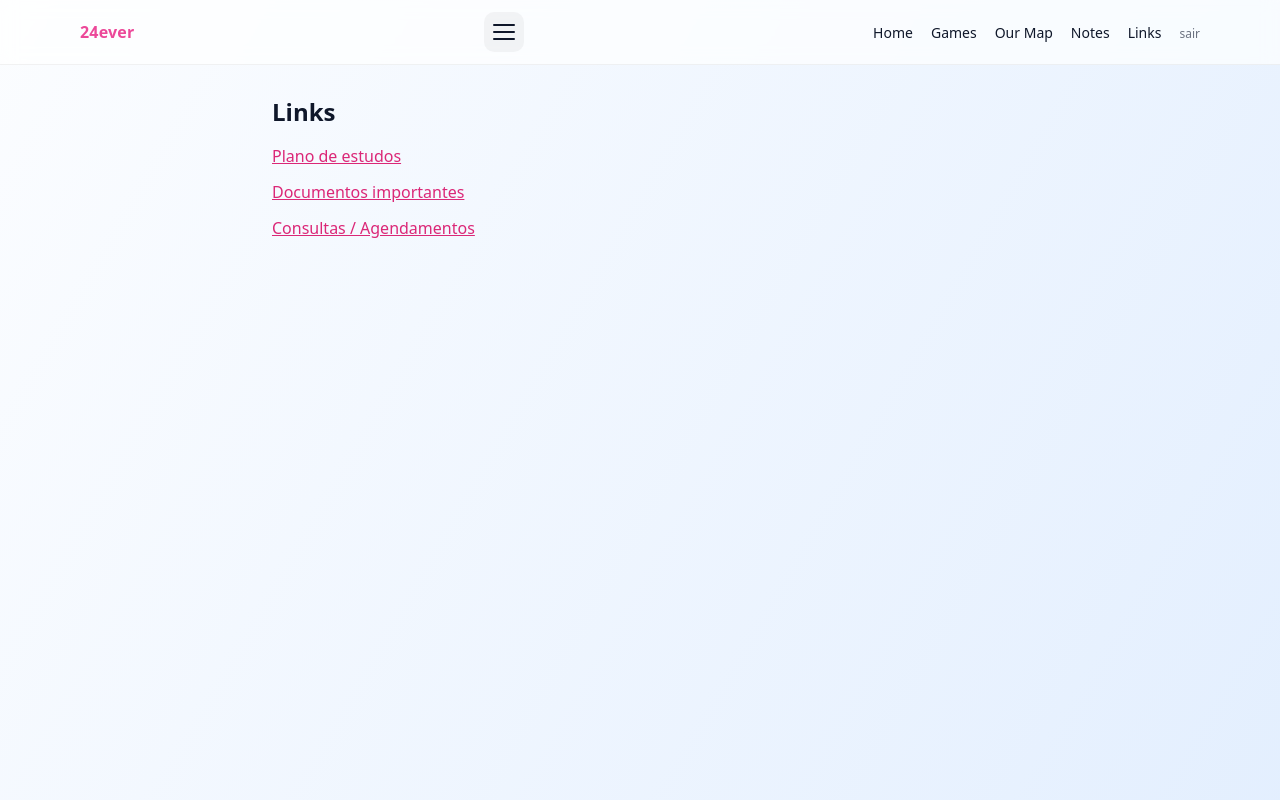
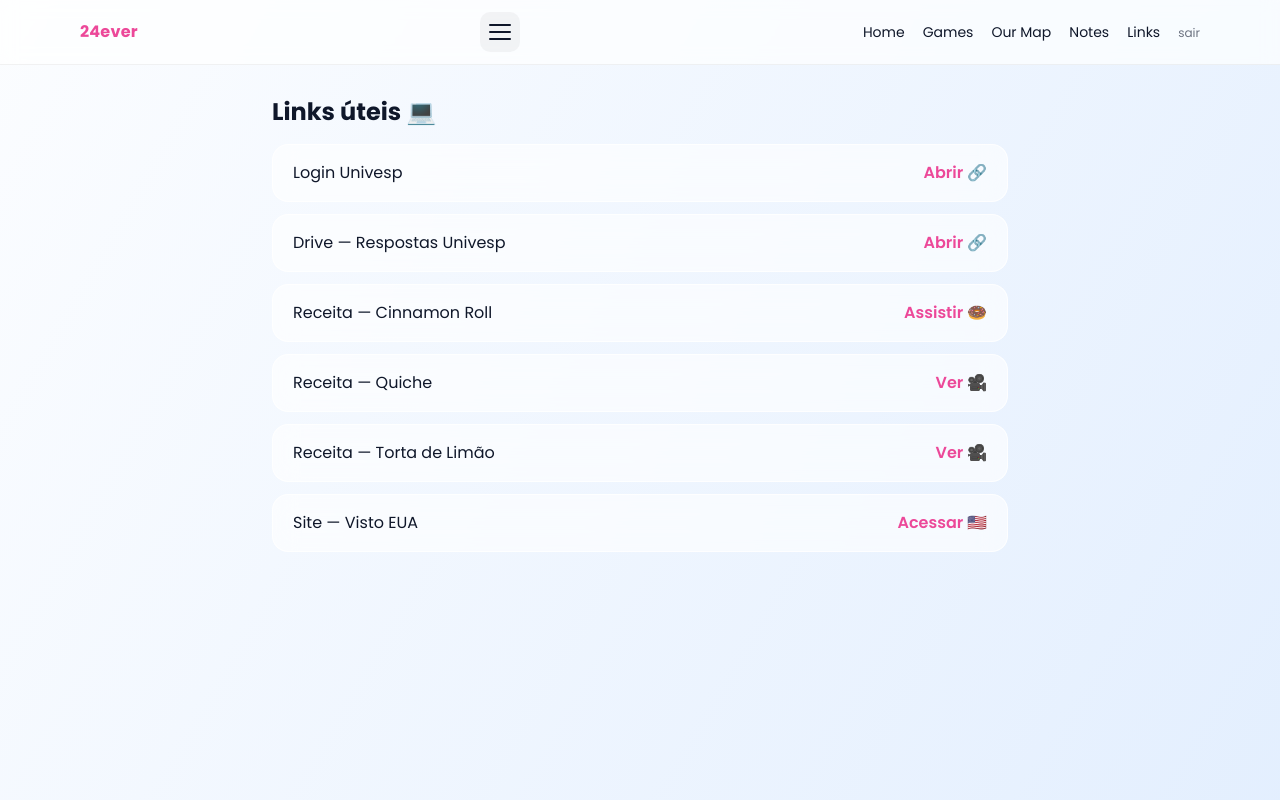
Before and after one commit to ViniiRusso/24ever, a website: page public/links.html in a window 1280 px wide. Drawn offline with nearby package versions, Linux system fonts and the light colour scheme.

Commit message:
update: corrigido bug das notas, adicionados links reais e melhorias no servidor

```diff
--- a/public/links.html
+++ b/public/links.html
@@ -10,9 +10,40 @@
 
   <link rel="stylesheet" href="/styles.css" />
   <script src="https://cdn.tailwindcss.com"></script>
+  <link rel="preconnect" href="https://fonts.googleapis.com">
+  <link rel="preconnect" href="https://fonts.gstatic.com" crossorigin>
+  <link href="https://fonts.googleapis.com/css2?family=Poppins:wght@300;400;600;700&display=swap" rel="stylesheet">
+  <style>
+    body{font-family:Poppins,system-ui,Arial}
+    .link-card{
+      background:rgba(255,255,255,0.6);
+      backdrop-filter:blur(12px);
+      border:1px solid rgba(255,255,255,0.8);
+      padding:1rem 1.25rem;
+      border-radius:1rem;
+      transition:all .25s ease;
+      display:flex;
+      align-items:center;
+      justify-content:space-between;
+    }
+    .link-card:hover{
+      transform:translateY(-3px);
+      box-shadow:0 6px 18px rgba(0,0,0,0.1);
+      background:white;
+    }
+    .link-card a{
+      font-weight:600;
+      color:#ec4899;
+      text-decoration:none;
+      word-break:break-all;
+    }
+    .link-card a:hover{
+      text-decoration:underline;
+    }
+  </style>
 </head>
 <body class="pt-0 pb-24">
-  <!-- NAVBAR unificada -->
+  <!-- NAVBAR -->
   <nav class="nav fixed top-0 left-0 right-0 z-50">
     <div class="max-w-6xl mx-auto px-4 py-3 flex items-center justify-between">
       <a href="/" class="brand">24ever</a>
@@ -40,15 +71,42 @@
     </div>
   </aside>
 
-  <main class="max-w-3xl mx-auto px-4 pt-24">
-    <h1 class="text-2xl font-bold mb-4">Links</h1>
-    <ul class="space-y-3">
-      <li><a class="text-pink-600 underline" href="#" target="_blank">Plano de estudos</a></li>
-      <li><a class="text-pink-600 underline" href="#" target="_blank">Documentos importantes</a></li>
-      <li><a class="text-pink-600 underline" href="#" target="_blank">Consultas / Agendamentos</a></li>
-    </ul>
+  <!-- MAIN -->
+  <main class="max-w-3xl mx-auto px-4 pt-24 space-y-4">
+    <h1 class="text-2xl font-extrabold mb-2">Links úteis 💻</h1>
+
+    <div class="space-y-3">
+      <div class="link-card">
+        <span>Login Univesp</span>
+        <a href="https://login.univesp.br/simplesaml/module.php/core/loginuserpass.php?AuthState=_07042f026ac1c15b1e38dce078f0e84597bda2ad1d%3Ahttps%3A%2F%2Flogin.univesp.br%2Fsimplesaml%2Fsaml2%2Fidp%2FSSOService.php%3Fspentityid%3Dhttps%253A%252F%252Fava.univesp.br%252Funivesp-simplesamlphp_sp%26cookieTime%3D1761282486" target="_blank">Abrir 🔗</a>
+      </div>
+
+      <div class="link-card">
+        <span>Drive — Respostas Univesp</span>
+        <a href="https://drive.google.com/drive/u/0/mobile/folders/1VcBCf84YRwislAhqIcwtr-4pw4LBDTcL?usp=drive_link&pli=1" target="_blank">Abrir 🔗</a>
+      </div>
+
+      <div class="link-card">
+        <span>Receita — Cinnamon Roll</span>
+        <a href="https://youtu.be/E218eEGe8D0?si=3rTclW9FDnze4631" target="_blank">Assistir 🍩</a>
+      </div>
+
+      <div class="link-card">
+        <span>Receita — Quiche</span>
+        <a href="https://vm.tiktok.com/ZMAb1NV3U/" target="_blank">Ver 🎥</a>
+      </div>
+
+      <div class="link-card">
+        <span>Receita — Torta de Limão</span>
+        <a href="https://vm.tiktok.com/ZMAb1Yefx/" target="_blank">Ver 🎥</a>
+      </div>
+
+      <div class="link-card">
+        <span>Site — Visto EUA</span>
+        <a href="https://ais.usvisa-info.com/pt-br/niv/schedule/70499781/continue_actions" target="_blank">Acessar 🇺🇸</a>
+      </div>
+    </div>
   </main>
-
 
   <script src="/js/navbar.js"></script>
   <script src="/js/main.js"></script>
```
Also changed, not shown: public/notes.html (+0 -1 lines), server.js (+9 -5 lines).
